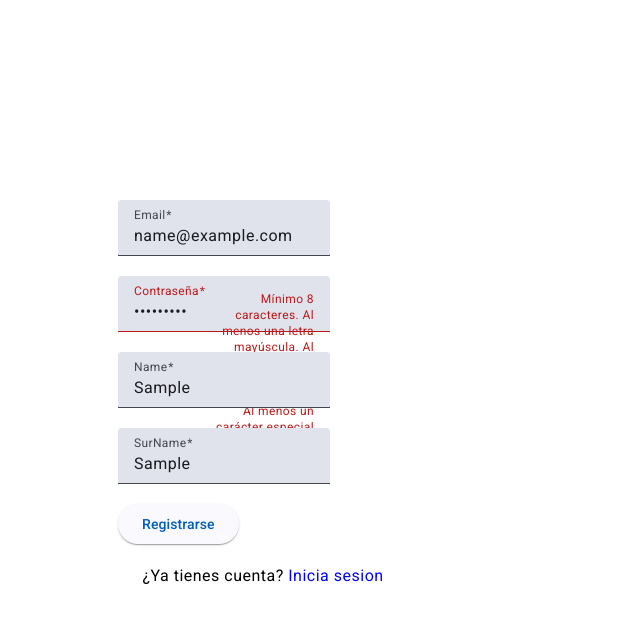
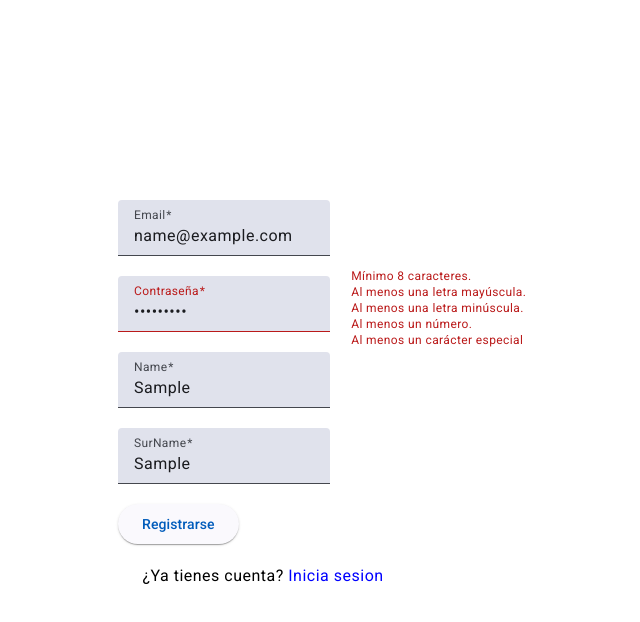
Before and after one commit to cesar0912/Pregunta-Tech, an Angular app in the folder src/main/resources/static/: page /register in a window 1280 px wide. Both pictures are taken after typing "name@example.com", "Sample123", "Sample", "Sample" into the empty fields and a click on the button "Registrarse". Shown: the top 622 px of the page, without its empty margins (372-1012 px from the left). Built offline with nearby package versions, Linux system fonts and the light colour scheme.

Commit message:
Validators and message error Done

```diff
--- a/src/main/resources/static/src/app/pages/register/register.component.css
+++ b/src/main/resources/static/src/app/pages/register/register.component.css
@@ -20,9 +20,10 @@
   }
 
   .mat-error-password {
-    text-align: right;
-    margin-top: -25%;
-    margin-left:40%;
+    position: fixed;
+    margin-top:-32%;
+    left:110%;
+    width: 120%;
   }
 
   .additional-links {
--- a/src/main/resources/static/src/app/pages/register/register.component.html
+++ b/src/main/resources/static/src/app/pages/register/register.component.html
@@ -25,11 +25,11 @@
       />
       @if (registerForm.get('password')?.hasError('required')) {
       <mat-error>La contraseña es obligatoria</mat-error>
-      }@if (registerForm.get('password')?.hasError('invalidPassword')) {
-        <mat-error class="mat-error-password">Mínimo 8 caracteres.
-          Al menos una letra mayúscula.
-          Al menos una letra minúscula.
-          Al menos un número.
+      }@else if (registerForm.get('password')?.hasError('invalidPassword')) {
+        <mat-error class="mat-error-password">Mínimo 8 caracteres.<br>
+          Al menos una letra mayúscula.<br>
+          Al menos una letra minúscula.<br>
+          Al menos un número.<br>
           Al menos un carácter especial</mat-error>
         }
     </mat-form-field>
```
